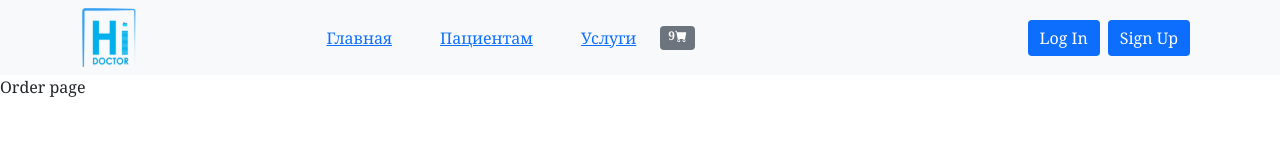
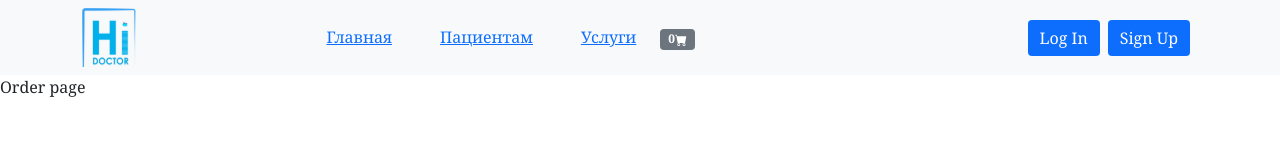
Before and after one commit to badjo11/hackathon_dayana_badjo, a React (Create React App) app: page /order in a window 1280 px wide. Shown: the top 160 px of the page. Built offline with nearby package versions, Linux system fonts and the light colour scheme.

Commit message:
add link

```diff
--- a/src/components/Navibar.jsx
+++ b/src/components/Navibar.jsx
@@ -7,8 +7,11 @@ import logo_img from '../images/logo.svg'
 import LogInModal from './auth/LogInModal';
 import SignUpModal from './auth/SignUpModal';
 import { BsFillCartFill } from "react-icons/bs";
+import { serviceContext } from '../contexts/serviceContext';
+
 const Navibar = () => {
     const { user, logoutUser, setUser } = useContext(userContext);
+    const { countOfServices}= useContext(serviceContext)
     const [show, setShow] = useState(false);
     const handleClose = () => setShow(false);
     const handleShow = () => setShow(true);
@@ -92,7 +95,7 @@ const Navibar = () => {
                         <Link to="/service" className='px-4'>Услуги</Link>
                         {doctorRoom}
                         {content}
-                        <Badge bg="secondary">9<BsFillCartFill/></Badge>
+                       <Link to='/cart'> <Badge bg="secondary">{countOfServices}<BsFillCartFill/></Badge></Link>
 
                     </Nav>
                     <Nav className='ms-auto'>
```
